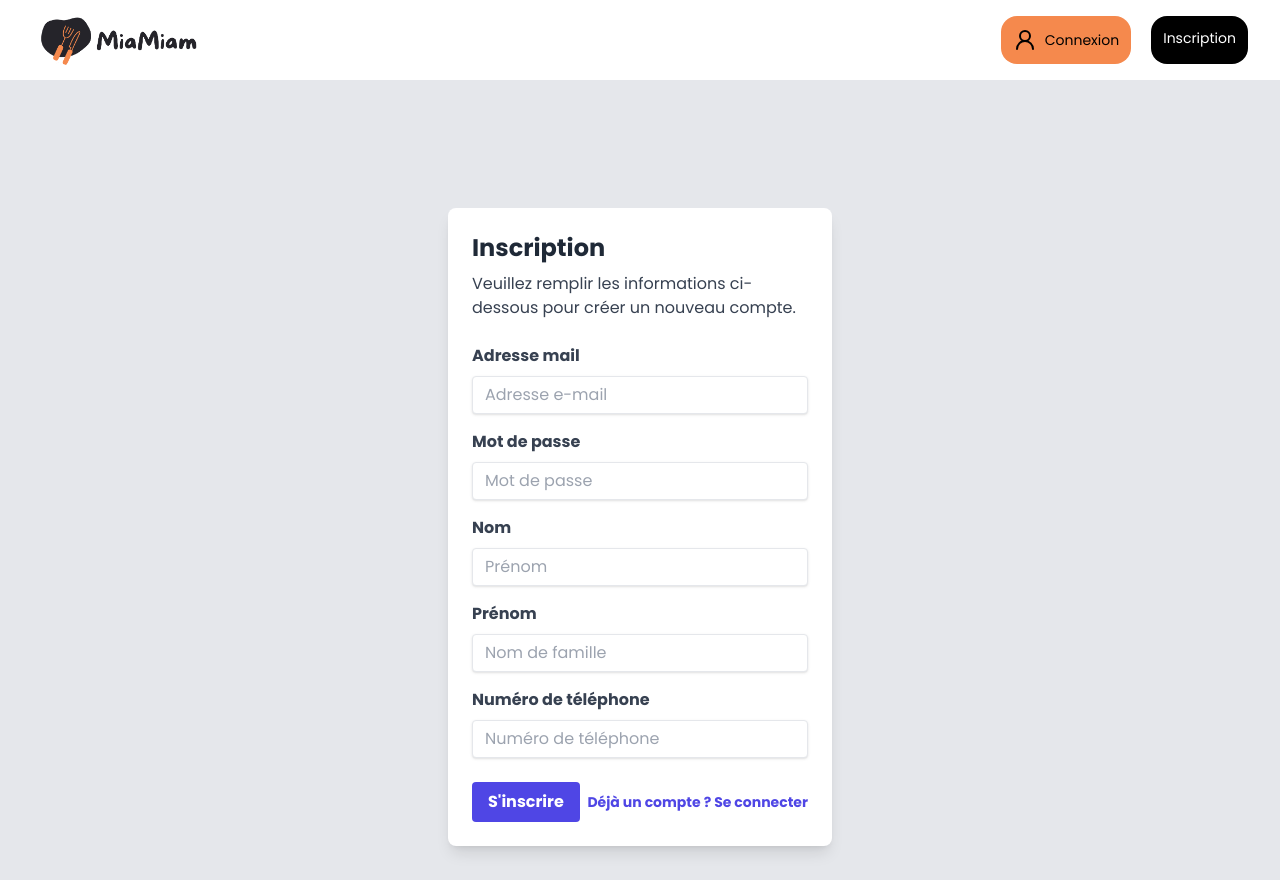
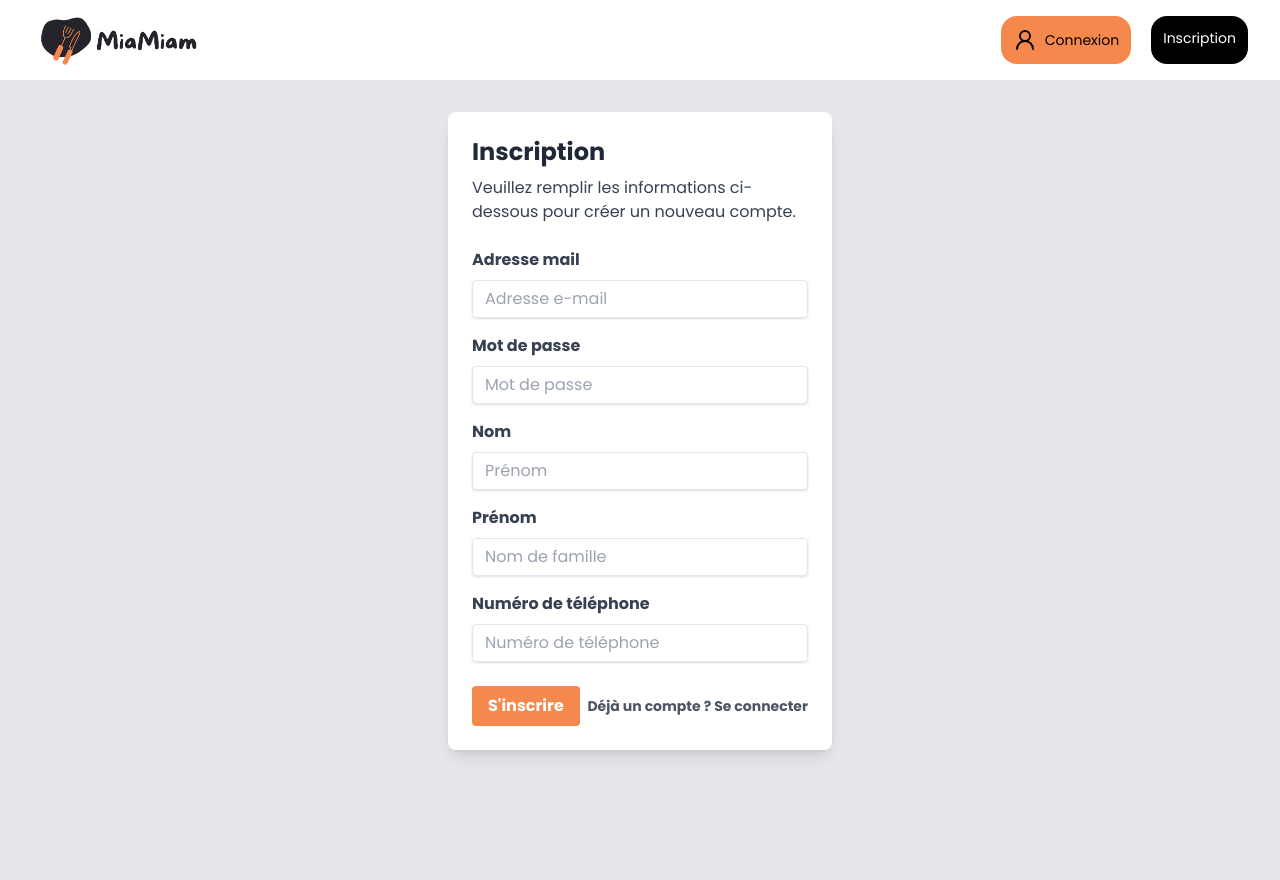
Before and after one commit to ted-sama/resto-front, a Vue app: page /register in a window 1280 px wide. Built offline with nearby package versions, Linux system fonts and the light colour scheme.

Commit message:
Ajouter pnpm comme dépendance et mettre à jour les styles des boutons

```diff
--- a/package.json
+++ b/package.json
@@ -10,6 +10,7 @@
   },
   "dependencies": {
     "lucide-vue-next": "^0.344.0",
+    "pnpm": "^8.15.4",
     "vue": "^3.4.19",
     "vue-router": "4",
     "vue3-marquee-slider": "^1.0.5"
--- a/src/App.vue
+++ b/src/App.vue
@@ -3,6 +3,5 @@ import Navbar from "./components/Navbar.vue";
 </script>
 
 <template>
-  <Navbar />
   <router-view></router-view>
 </template>
--- a/src/components/Login.vue
+++ b/src/components/Login.vue
@@ -14,8 +14,8 @@
             <input v-model="password" class="shadow appearance-none border rounded w-full py-2 px-3 text-gray-700 leading-tight focus:outline-none focus:shadow-outline" id="password" type="password" placeholder="Mot de passe">
           </div>
           <div class="flex items-center justify-between">
-            <button type="submit" class="bg-indigo-600 hover:bg-indigo-700 text-white font-bold py-2 px-4 rounded focus:outline-none focus:shadow-outline">Se connecter</button>
-            <router-link to="/register" class="inline-block align-baseline font-bold text-sm text-indigo-600 hover:text-indigo-800">Première connexion ?</router-link>
+            <button type="submit" class="bg-primary hover:bg-primary-dark text-white font-bold py-2 px-4 rounded focus:outline-none focus:shadow-outline">Se connecter</button>
+            <router-link to="/register" class="inline-block align-baseline font-bold text-sm text-gray-600 hover:text-gray-800">Première connexion ?</router-link>
           </div>
         </form>
         <p v-if="errorMessage" class="mt-4 text-red-500">Mot de passe ou identifiant incorrect.</p>
--- a/src/components/Navbar.vue
+++ b/src/components/Navbar.vue
@@ -35,6 +35,11 @@
         >
           Panier
         </router-link>
+        <button @click="logout"
+          class="text-sm p-3 rounded-2xl bg-red-500 text-white flex hover:bg-red-700 transition duration-200 ease-in-out"
+        >
+          Déconnexion
+        </button>
       </div>
     </div>
   </header>
@@ -50,4 +55,11 @@ const router = useRouter();
 const isLoggedIn = computed(() => {
   return localStorage.getItem("token") !== null;
 });
+
+function logout() {
+  // Supprimer le token de l'utilisateur lors de la déconnexion
+  localStorage.removeItem("token");
+  // Rediriger vers la page de connexion
+  router.push("/login");
+}
 </script>
--- a/src/components/Register.vue
+++ b/src/components/Register.vue
@@ -1,5 +1,5 @@
 <template>
-    <div class="h-screen bg-gray-200 py-20 p-4 md:p-20 lg:p-32">
+  <div class="h-screen bg-gray-200 p-2 lg:p-8">
       <div class="max-w-sm bg-white rounded-lg overflow-hidden shadow-lg mx-auto">
         <div class="p-6">
           <h2 class="text-2xl font-bold text-gray-800 mb-2">Inscription</h2>
@@ -26,8 +26,8 @@
               <input v-model="phoneNumber" required class="shadow appearance-none border rounded w-full py-2 px-3 text-gray-700 leading-tight focus:outline-none focus:shadow-outline" id="phoneNumber" type="text" placeholder="Numéro de téléphone">
             </div>
             <div class="flex items-center justify-between">
-              <button type="submit" class="bg-indigo-600 hover:bg-indigo-700 text-white font-bold py-2 px-4 rounded focus:outline-none focus:shadow-outline">S'inscrire</button>
-              <router-link to="/login" class="inline-block align-baseline font-bold text-sm text-indigo-600 hover:text-indigo-800">Déjà un compte ? Se connecter</router-link>
+              <button type="submit" class="bg-primary hover:bg-primary-dark text-white font-bold py-2 px-4 rounded focus:outline-none focus:shadow-outline">S'inscrire</button>
+              <router-link to="/login" class="inline-block align-baseline font-bold text-sm text-gray-600 hover:text-gray-800">Déjà un compte ? Se connecter</router-link>
             </div>
           </form>
           <p v-if="errorMessage" class="mt-4 text-red-500">{{ errorMessage }}</p>
--- a/src/views/Landing.vue
+++ b/src/views/Landing.vue
@@ -2,10 +2,13 @@
 import Hero from "../components/Hero.vue";
 import CardCarousel from "../components/CardCarousel.vue";
 import LandingProcess from "../components/LandingProcess.vue";
+import Navbar from "../components/Navbar.vue";
+
 </script>
 
 <template>
   <div>
+    <Navbar />
     <Hero />
     <CardCarousel />
     <LandingProcess class="mt-8 md:mt-24" />
--- a/src/views/LoginView.vue
+++ b/src/views/LoginView.vue
@@ -1,9 +1,11 @@
 <script setup>
 import Login from '../components/Login.vue';
+import Navbar from "../components/Navbar.vue";
 </script>
 
 <template>
     <div>
+        <Navbar />
         <Login />
     </div>
 </template>
--- a/src/views/RegisterView.vue
+++ b/src/views/RegisterView.vue
@@ -1,10 +1,11 @@
 <script setup>
 import Register from '../components/Register.vue';
-
+import Navbar from "../components/Navbar.vue";
 </script>
 
 <template>
     <div>
+        <Navbar />
         <Register/>
     </div>
 </template>
```
Also changed, not shown: 1 other file (tests, documents, lock files or other folders).
